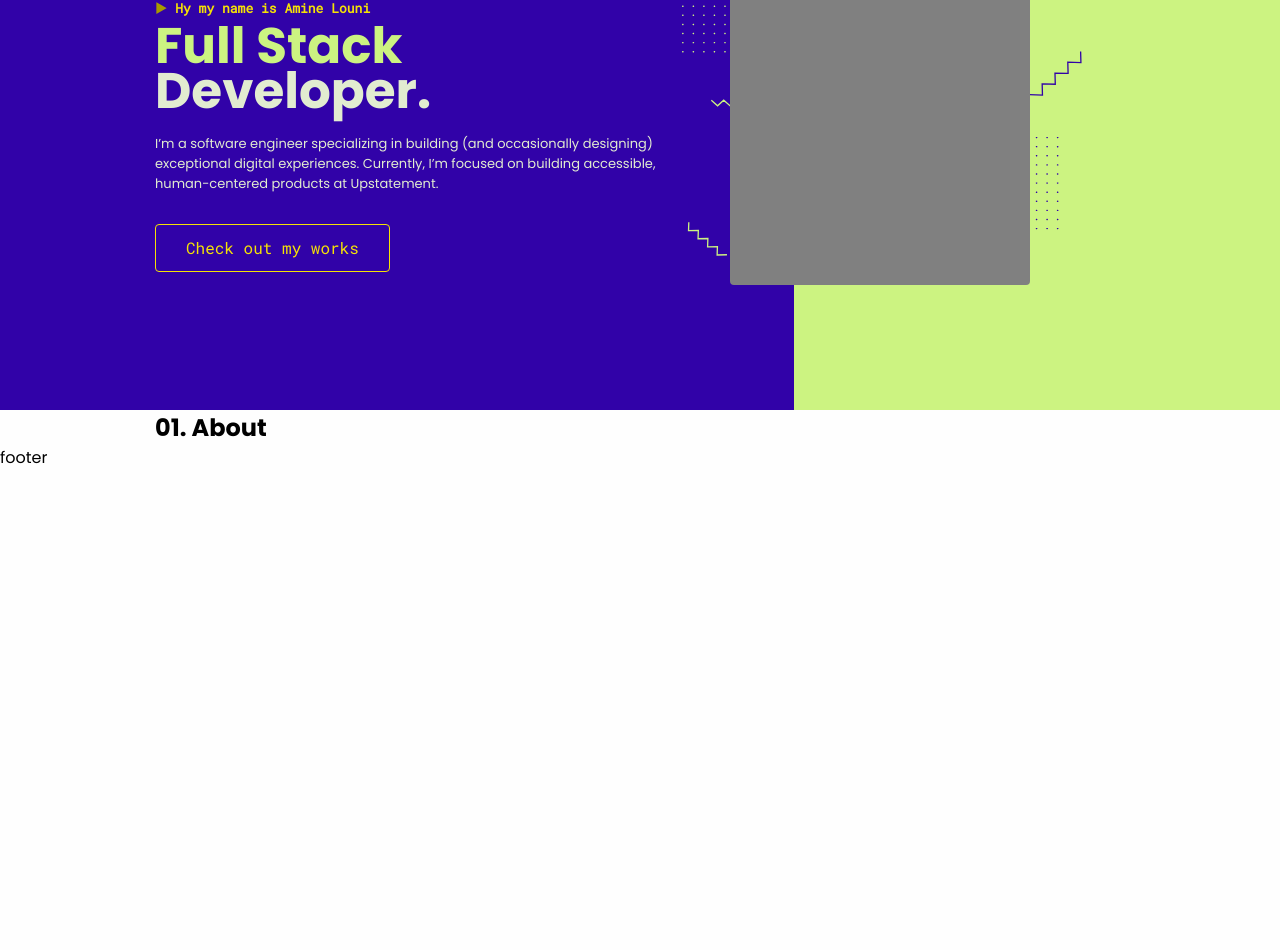
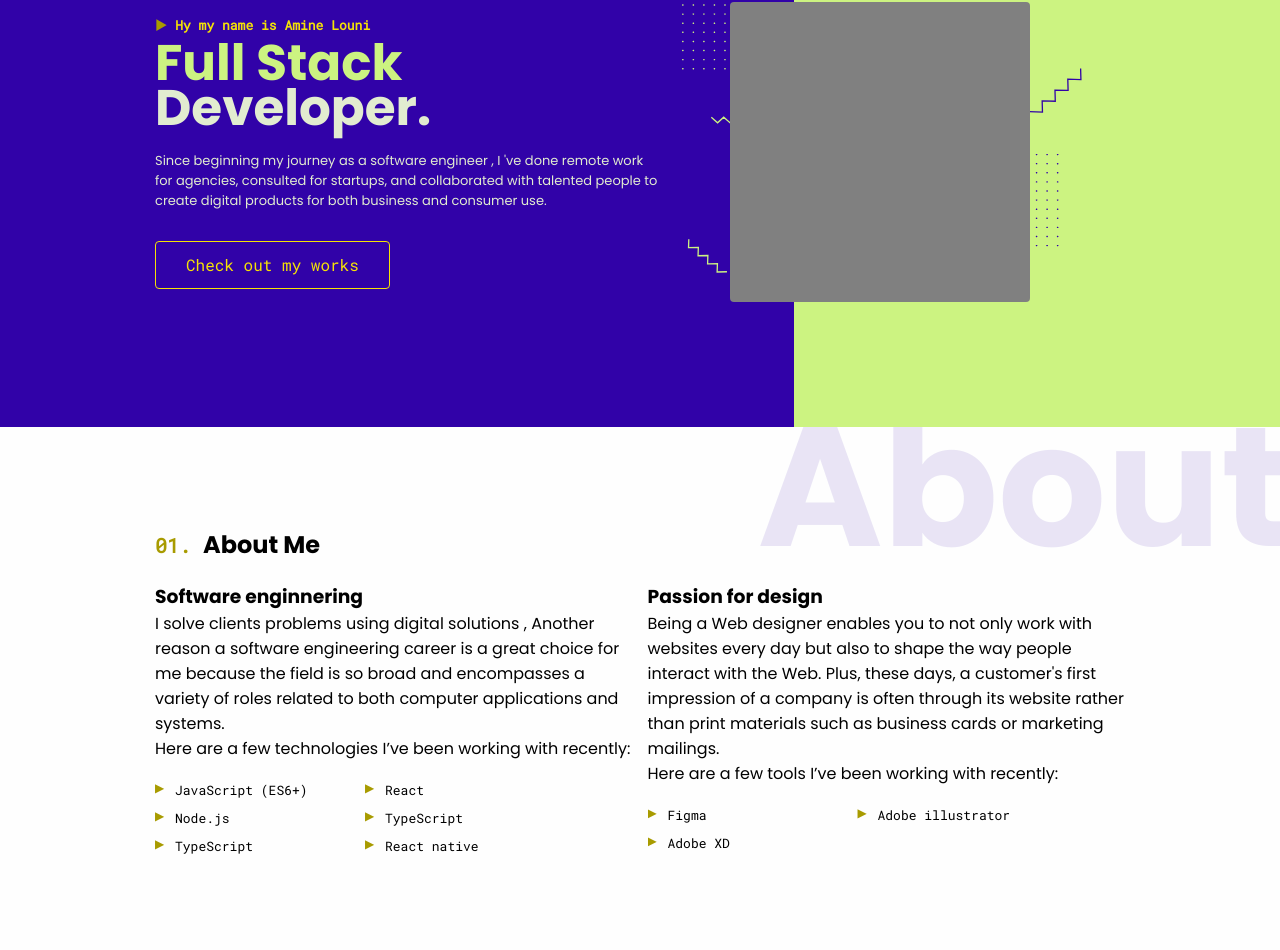
Before and after one commit to amine-louni/v2, a Next.js app: page / in a window 1280 px wide. Shown: the part 202-1152 px from the top of the page. Before the commit the page ends 800 px from the top, so only its background shows below. Built offline with nearby package versions, Linux system fonts and the light colour scheme.

Commit message:
create about section

```diff
--- a/components/Navbar.jsx
+++ b/components/Navbar.jsx
@@ -18,6 +18,10 @@ const Navbar = () => {
           <li>
             <span>04.</span> contact
           </li>
+
+          <li>
+            <button className="btn btn-sm">Resume</button>
+          </li>
         </ul>
       </div>
     </nav>
--- a/pages/index.jsx
+++ b/pages/index.jsx
@@ -30,10 +30,10 @@ export default function Home() {
                   <div className={classes.titlePart}>Developer.</div>
                 </h4>
                 <p className={classes.text}>
-                  I’m a software engineer specializing in building (and
-                  occasionally designing) exceptional digital experiences.
-                  Currently, I’m focused on building accessible, human-centered
-                  products at Upstatement.
+                  Since beginning my journey as a software engineer , I &apos;ve
+                  done remote work for agencies, consulted for startups, and
+                  collaborated with talented people to create digital products
+                  for both business and consumer use.
                 </p>
                 <button className="btn">Check out my works</button>
                 <br />
@@ -50,10 +50,54 @@ export default function Home() {
         </section>
 
         <section className={classes.aboutSection}>
+          <h3 className={classes["bg-heading"]}>About</h3>
           <div className="container">
-            <h2>
-              <span>01. </span>About
+            <h2
+              className={`${classes["section-title"]} ${classes["section-title-dark"]}`}
+            >
+              <span>01. </span>About Me
             </h2>
+
+            <div className="row">
+              <div className="col-lg-6">
+                <h3>Software enginnering</h3>
+                <p>
+                  I solve clients problems using digital solutions , Another
+                  reason a software engineering career is a great choice for me
+                  because the field is so broad and encompasses a variety of
+                  roles related to both computer applications and systems.
+                  <p>
+                    Here are a few technologies I’ve been working with recently:
+                  </p>
+                </p>
+                <ul className={classes.skillsList}>
+                  <li>JavaScript (ES6+)</li>
+                  <li>React</li>
+                  <li>Node.js</li>
+                  <li>TypeScript</li>
+                  <li>TypeScript</li>
+                  <li>React native</li>
+                </ul>
+              </div>
+
+              <div className="col-lg-6">
+                <h3>Passion for design</h3>
+                <p>
+                  Being a Web designer enables you to not only work with
+                  websites every day but also to shape the way people interact
+                  with the Web. Plus, these days, a customer&apos;s first
+                  impression of a company is often through its website rather
+                  than print materials such as business cards or marketing
+                  mailings.
+                </p>
+                <p>Here are a few tools I’ve been working with recently:</p>
+                <ul className={classes.skillsList}>
+                  <li>Figma</li>
+                  <li>Adobe illustrator</li>
+                  <li>Adobe XD</li>
+                </ul>
+              </div>
+            </div>
           </div>
         </section>
       </main>
--- a/styles/Home.module.scss
+++ b/styles/Home.module.scss
@@ -79,6 +79,7 @@
   background-color: var(--green);
   overflow: hidden;
   flex-grow: 1;
+  border-top-left-radius: var(--border-radius);
   @media only screen and (max-width: 768px) {
     display: none;
   }
@@ -121,5 +122,56 @@
   }
 }
 
+.section-title {
+  margin-bottom: var(--spacing-md);
+  &-dark {
+    color: var(--dark);
+
+    & span {
+      color: var(--yellow-dark);
+      font-family: var(--font-mono);
+      font-size: var(--fz-xl);
+    }
+  }
+}
 .aboutSection {
+  padding: var(--spacing-xxl) 0;
+  position: relative;
+  overflow-x: hidden;
 }
+
+.bg-heading {
+  color: var(--blue-transparent);
+  position: absolute;
+  top: 6rem;
+  right: -1rem;
+  font-size: 17rem;
+  margin: 0;
+  padding: 0;
+  line-height: 0;
+}
+
+.skillsList {
+  display: grid;
+  grid-template-columns: repeat(2, minmax(140px, 200px));
+  gap: 0px 10px;
+  padding: 0px;
+  margin: 20px 0px 0px;
+  overflow: hidden;
+  list-style: none;
+  li {
+    position: relative;
+    margin-bottom: 10px;
+    padding-left: 20px;
+    font-family: var(--font-mono);
+    font-size: var(--fz-xs);
+    &::before {
+      content: "▶";
+      position: absolute;
+      left: 0px;
+      color: var(--yellow-dark);
+      font-size: var(--fz-xxs);
+      line-height: 12px;
+    }
+  }
+}
--- a/styles/Navbar.module.scss
+++ b/styles/Navbar.module.scss
@@ -5,6 +5,7 @@
   ul {
     list-style-type: none;
     display: flex;
+    align-items: center;
     li {
       font-family: var(--font-mono);
       padding: 7px 14px;
--- a/styles/theme/_buttons.scss
+++ b/styles/theme/_buttons.scss
@@ -15,4 +15,8 @@
   &::first-letter {
     text-transform: uppercase;
   }
+  &-sm {
+    padding: 10px 20px;
+    font-size: var(--fz-xs);
+  }
 }
--- a/styles/theme/_variables.scss
+++ b/styles/theme/_variables.scss
@@ -1,6 +1,6 @@
 :root {
   --blue: #3102a8;
-  --blue-transparent: rgba(#3102a8, 0.1);
+  --blue-transparent: #3102a81a;
   --yellow: #f5e205;
   --yellow-light: #e2ecd0;
   --yellow-transparent: #f5e10536;
@@ -23,6 +23,7 @@
   --spacing-xs: 5px;
   --spacing-md: 2rem;
   --spacing-xl: 3rem;
+  --spacing-xxl: 10rem;
   --border-radius: 4px;
   --nav-height: 100px;
   --nav-scroll-height: 70px;
```
